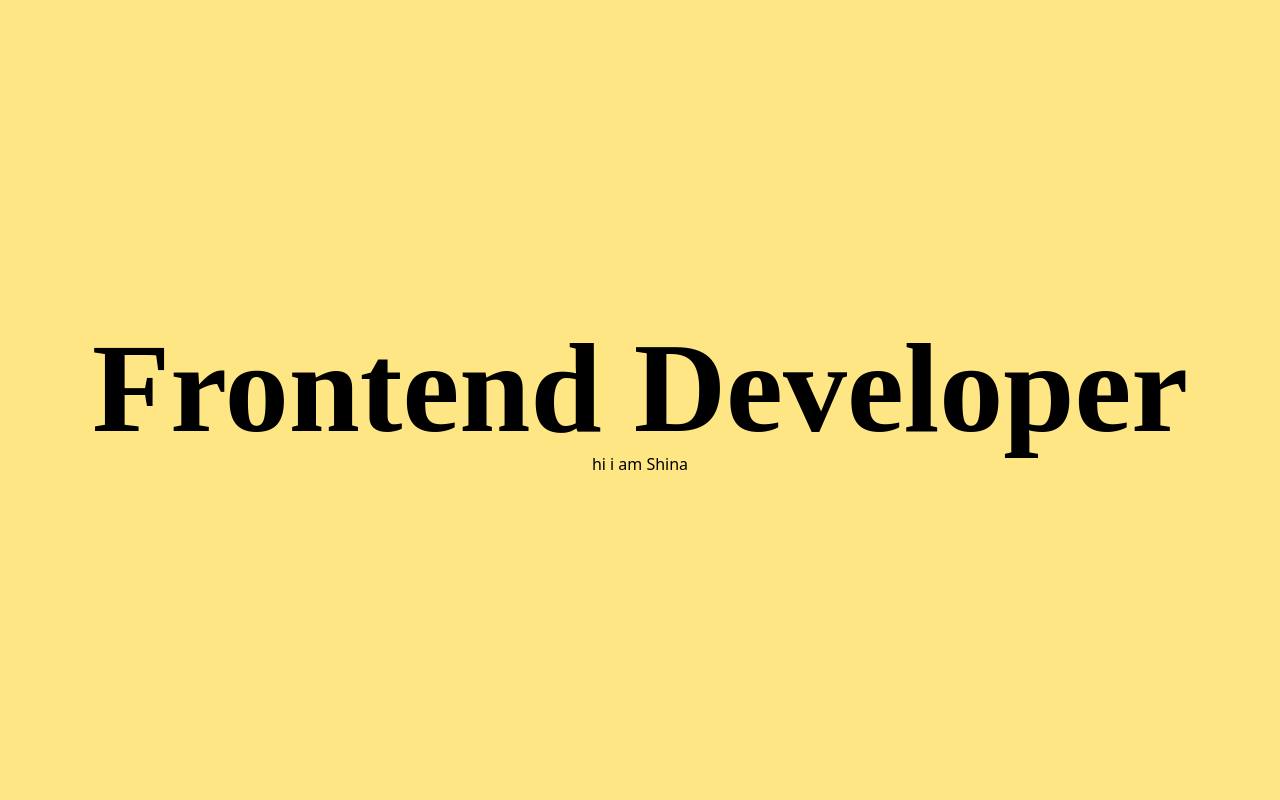
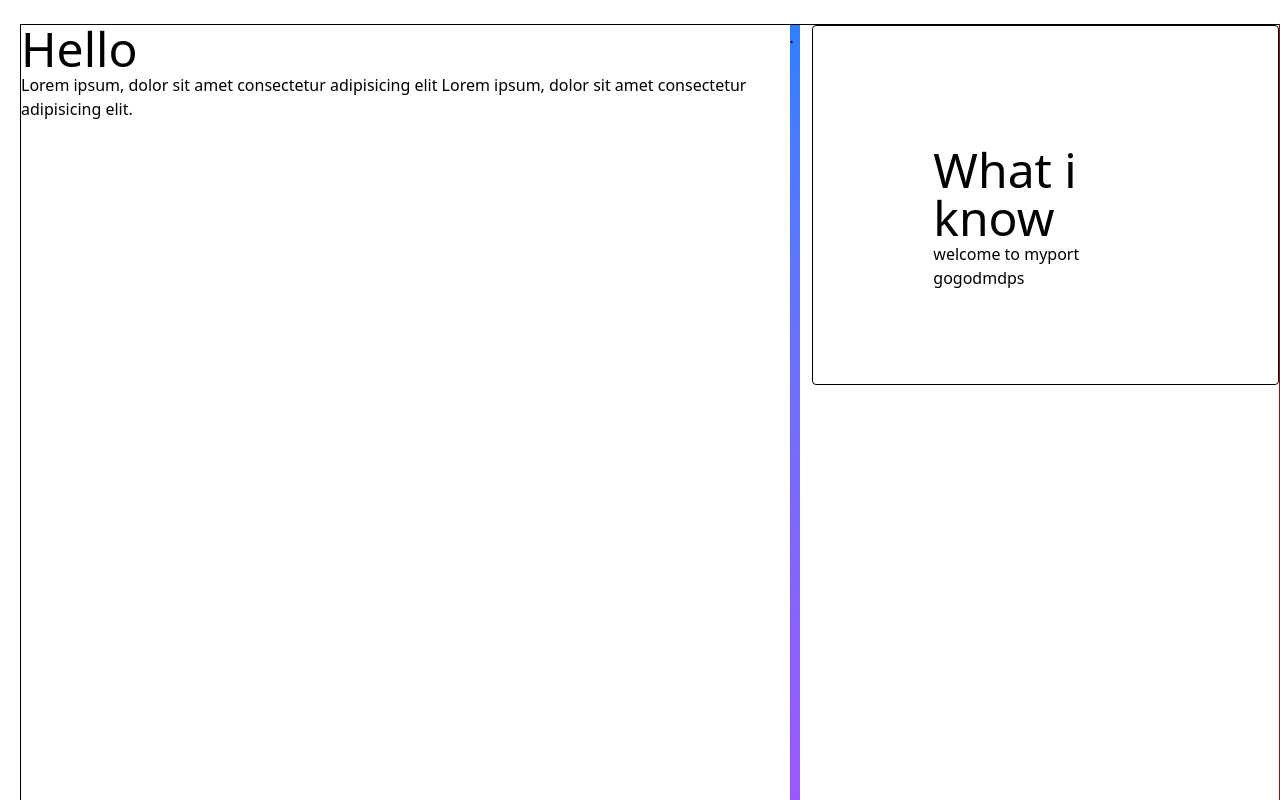
Before and after one commit to ShinzDev/tangoport, a Next.js app: page / in a window 1280 px wide. Shown: the top 800 px of the page. Built offline with nearby package versions, Linux system fonts and the light colour scheme.

Commit message:
body progress push

```diff
--- a/src/app/components/body.jsx
+++ b/src/app/components/body.jsx
@@ -5,8 +5,9 @@ import Techskills from "./techskills.jsx";
 export default function Home() {
   return (
     <main className="  ml-5 mr-5">
-      <div className="topdiv flex justify-center gap-3">
-        <Hellocomp />
+      <div className="absolute flex justify-center  border border-e-red-900 p-0 m-0 gap-3">
+
+        < Hellocomp  className="relative"/>
 
         {/*  middle long */}
 
--- a/src/app/components/header.jsx
+++ b/src/app/components/header.jsx
@@ -8,8 +8,12 @@ export default function Header() {
       <h1 className="font-[Rinjani]  text-3xl sm:text-4xl md:text-5xl lg:text-6xl xl:text-9xl font-black">
       Frontend Developer
       </h1>
-      <p>hi i am Shina</p>
+      <p className=" text-3xl sm:text-2xl font-[poppins] ">hi i am Shina</p>
+      <button className=" rounded p-2 w-30 transition delay-100 ease-in-out hover:opacity-50 text-blue-50  bg-gray-700">
+        Click
+      </button>
      </div>
+
     </main>
   );
 }
--- a/src/app/components/hellocomp.jsx
+++ b/src/app/components/hellocomp.jsx
@@ -1,9 +1,9 @@
 export default function Hellocomp() {
   return (
     <main className=" ">
-      <div className="first rounded h-90 w-auto border  ">
+      <div className="">
         <h1 className=" text-5xl ">Hello</h1>
-        <p>welcome to myport gogodmdps</p>
+        <p> Lorem ipsum, dolor sit amet consectetur adipisicing elit Lorem ipsum, dolor sit amet consectetur adipisicing elit.</p>
       </div>
     </main>
   );
--- a/src/app/page.tsx
+++ b/src/app/page.tsx
@@ -12,9 +12,9 @@ export default function Home() {
     <main  className="   ">
       <div >
         {/* <Navbar /> */}
-        <Header/>
+        {/* <Header/> */}
         <br />
-        {/* <Body/> */}
+        <Body/>
         {/* <Footer /> */}
 
       </div>
```
